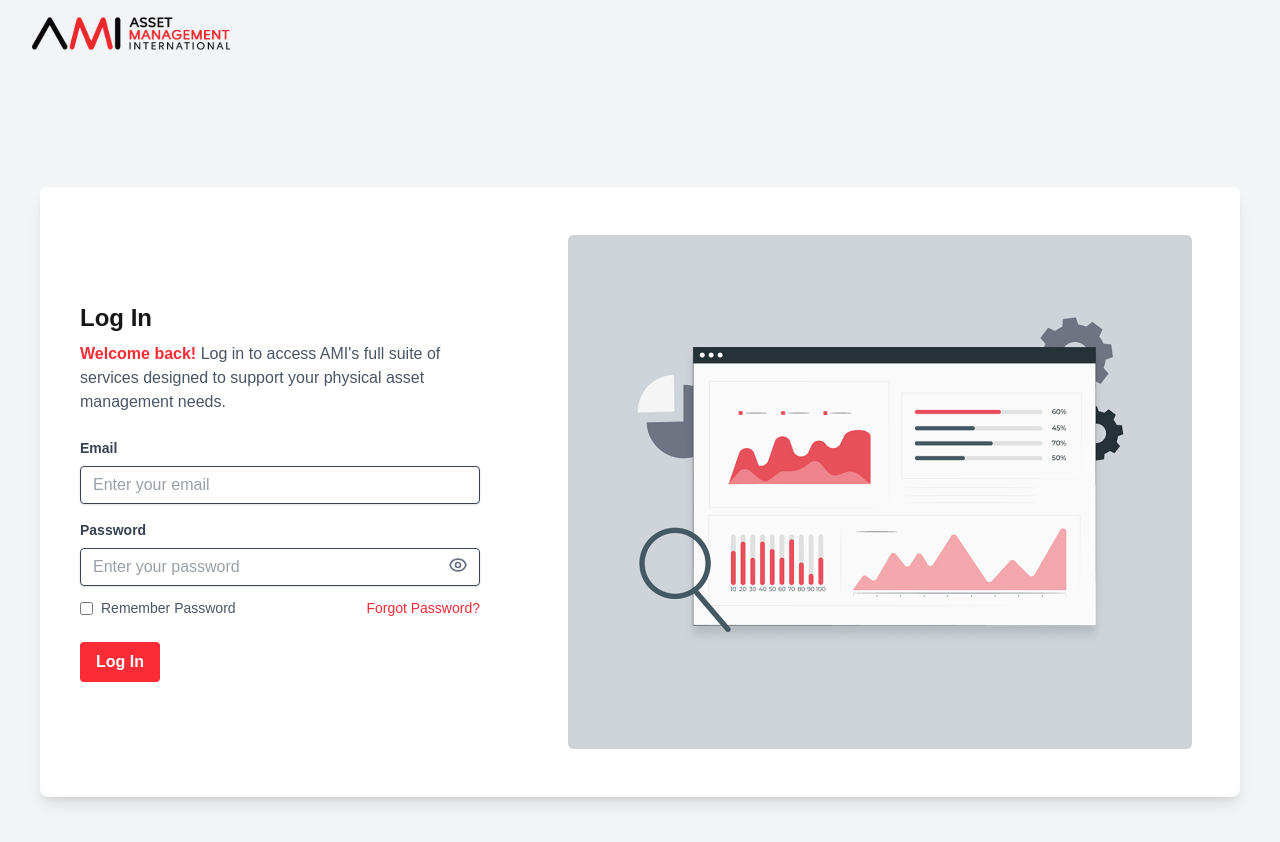
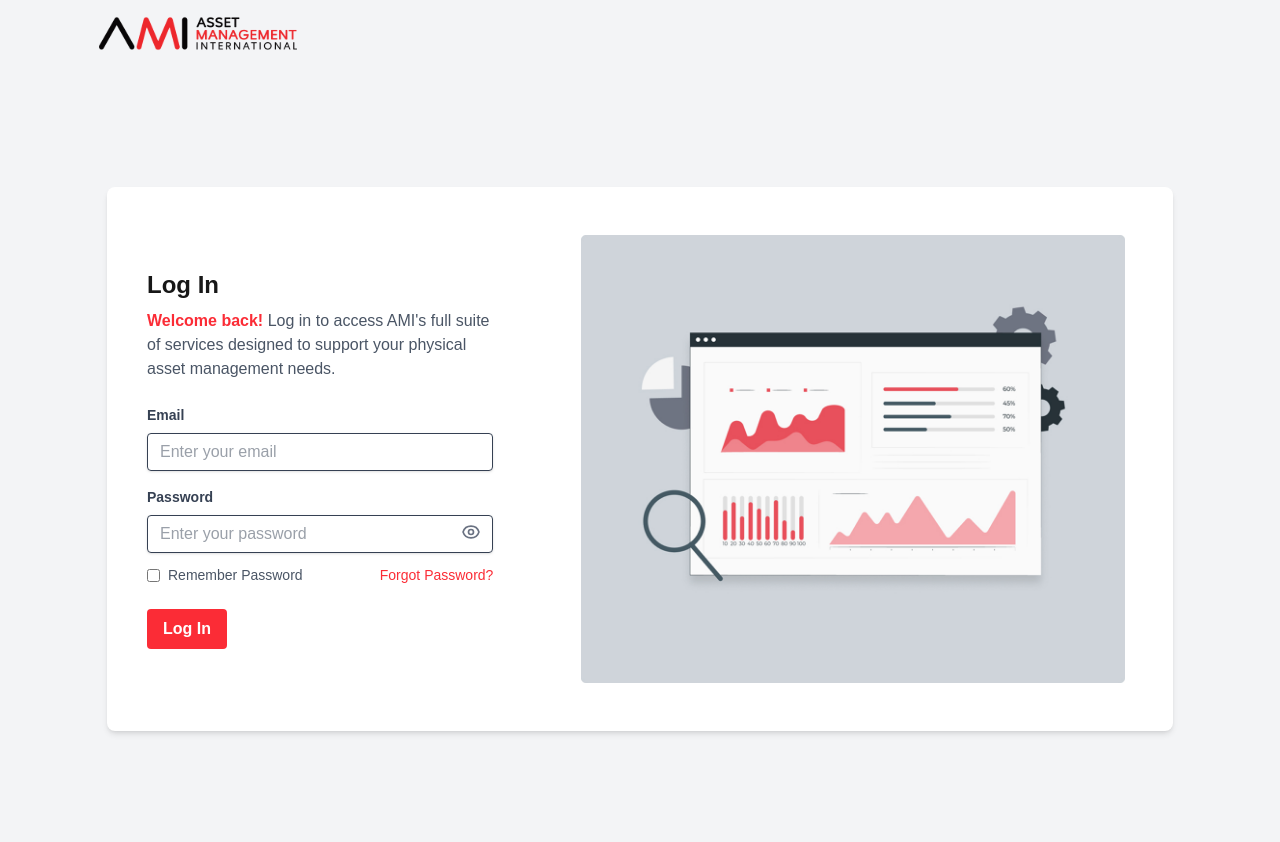
Before and after one commit to teamblinto/4ami, a Next.js app: page /login in a window 1280 px wide. Shown: the top 842 px of the page. Built offline with nearby package versions, Linux system fonts and the light colour scheme.

Commit message:
some update

```diff
--- a/src/app/components/SendInvitationForm.tsx
+++ b/src/app/components/SendInvitationForm.tsx
@@ -43,13 +43,13 @@ export default function SendInvitationForm({ onInvitationSent }: SendInvitationF
                 <label htmlFor="firstName" className="block text-gray-700 text-sm font-bold mb-2">
                   First Name
                 </label>
-                <input type="text" id="firstName" className="shadow appearance-none border rounded w-full py-2 px-3 text-gray-700 focus:outline-none focus:shadow-outline" />
+                <input type="text" id="firstName" className="shadow appearance-none border border-gray-300 bg-gray-50 rounded w-full py-2 px-3 text-gray-700 focus:outline-none focus:shadow-outline" />
               </div>
               <div>
                 <label htmlFor="lastName" className="block text-gray-700 text-sm font-bold mb-2">
                   Last Name
                 </label>
-                <input type="text" id="lastName" className="shadow appearance-none border rounded w-full py-2 px-3 text-gray-700 focus:outline-none focus:shadow-outline" />
+                <input type="text" id="lastName" className="shadow appearance-none border border-gray-300 bg-gray-50 rounded w-full py-2 px-3 text-gray-700 focus:outline-none focus:shadow-outline" />
               </div>
             </div>
 
@@ -59,13 +59,13 @@ export default function SendInvitationForm({ onInvitationSent }: SendInvitationF
                 <label htmlFor="title" className="block text-gray-700 text-sm font-bold mb-2">
                   Title
                 </label>
-                <input type="text" id="title" className="shadow appearance-none border rounded w-full py-2 px-3 text-gray-700 focus:outline-none focus:shadow-outline" />
+                <input type="text" id="title" className="shadow appearance-none border border-gray-300 bg-gray-50 rounded w-full py-2 px-3 text-gray-700 focus:outline-none focus:shadow-outline" />
               </div>
               <div>
                 <label htmlFor="company" className="block text-gray-700 text-sm font-bold mb-2">
                   Company
                 </label>
-                <input type="text" id="company" className="shadow appearance-none border rounded w-full py-2 px-3 text-gray-700 focus:outline-none focus:shadow-outline" />
+                <input type="text" id="company" className="shadow appearance-none border border-gray-300 bg-gray-50 rounded w-full py-2 px-3 text-gray-700 focus:outline-none focus:shadow-outline" />
               </div>
             </div>
 
@@ -74,7 +74,7 @@ export default function SendInvitationForm({ onInvitationSent }: SendInvitationF
               <label htmlFor="email" className="block text-gray-700 text-sm font-bold mb-2">
                 Email
               </label>
-              <input type="email" id="email" className="shadow appearance-none border rounded w-full py-2 px-3 text-gray-700 focus:outline-none focus:shadow-outline" />
+              <input type="email" id="email" className="shadow appearance-none border border-gray-300 bg-gray-50 rounded w-full py-2 px-3 text-gray-700 focus:outline-none focus:shadow-outline" />
             </div>
 
             {/* Role/Source */}
@@ -98,7 +98,7 @@ export default function SendInvitationForm({ onInvitationSent }: SendInvitationF
                   Source
                 </label>
                 <p className="text-sm text-gray-500 mb-1">Where or how did we meet this person</p>
-                <input type="text" id="source" className="shadow appearance-none border rounded w-full py-2 px-3 text-gray-700 focus:outline-none focus:shadow-outline" />
+                <input type="text" id="source" className="shadow appearance-none border border-gray-300 bg-gray-50 rounded w-full py-2 px-3 text-gray-700 focus:outline-none focus:shadow-outline" />
               </div>
             </div>
 
@@ -118,7 +118,7 @@ export default function SendInvitationForm({ onInvitationSent }: SendInvitationF
                 <input
                   type="text"
                   id="invitationCode"
-                  className="shadow appearance-none border rounded w-full py-2 px-3 text-gray-700 focus:outline-none focus:shadow-outline"
+                  className="shadow appearance-none border rounded border-gray-300 bg-gray-50 w-full py-2 px-3 text-gray-700 focus:outline-none focus:shadow-outline"
                   value={invitationCode}
                   readOnly
                 />
--- a/src/app/login/page.tsx
+++ b/src/app/login/page.tsx
@@ -21,21 +21,19 @@ export default function LoginPage() {
   };
 
   return (
-    <div className="min-h-screen flex flex-col">
+    <div className="min-h-screen flex flex-col items-center justify-center bg-gray-100">
+      <div className="w-full max-w-[1146px] mx-auto">
       {/* Header */}
       <header className="flex items-center justify-between p-4 bg-gray-100">
         <div className="flex items-center cursor-pointer">
           <Image src="/logo.svg" alt="AMI Logo" width={230} height={35} style={{ width: '230px', height: 'auto' }} /> {/* Replace with actual AMI logo */}
           <span className="ml-2 text-lg font-semibold"></span>
         </div>
-        {/* <div className="text-sm">
-          New to 4AMI? <Link href="#" className="text-red-500 hover:underline">Sign Up</Link>
-        </div> */}
       </header>
 
       {/* Main Content */}
       <main className="flex-grow flex items-center justify-center bg-gray-100 pt-20 pb-20">
-        <div className="bg-white shadow-lg rounded-lg grid md:flex items-center justify-center w-full h-full m-10">
+        <div className="bg-white shadow-md rounded-lg grid md:flex items-center justify-center w-full h-full m-10">
           {/* Left Section - Login Form */}
           <div className="w-full md:w-2/5 p-10">
             <h2 className="text-2xl font-bold mb-2">Log In</h2>
@@ -105,5 +103,6 @@ export default function LoginPage() {
         </div>
       </main>
     </div>
+    </div>
   );
 }
```
